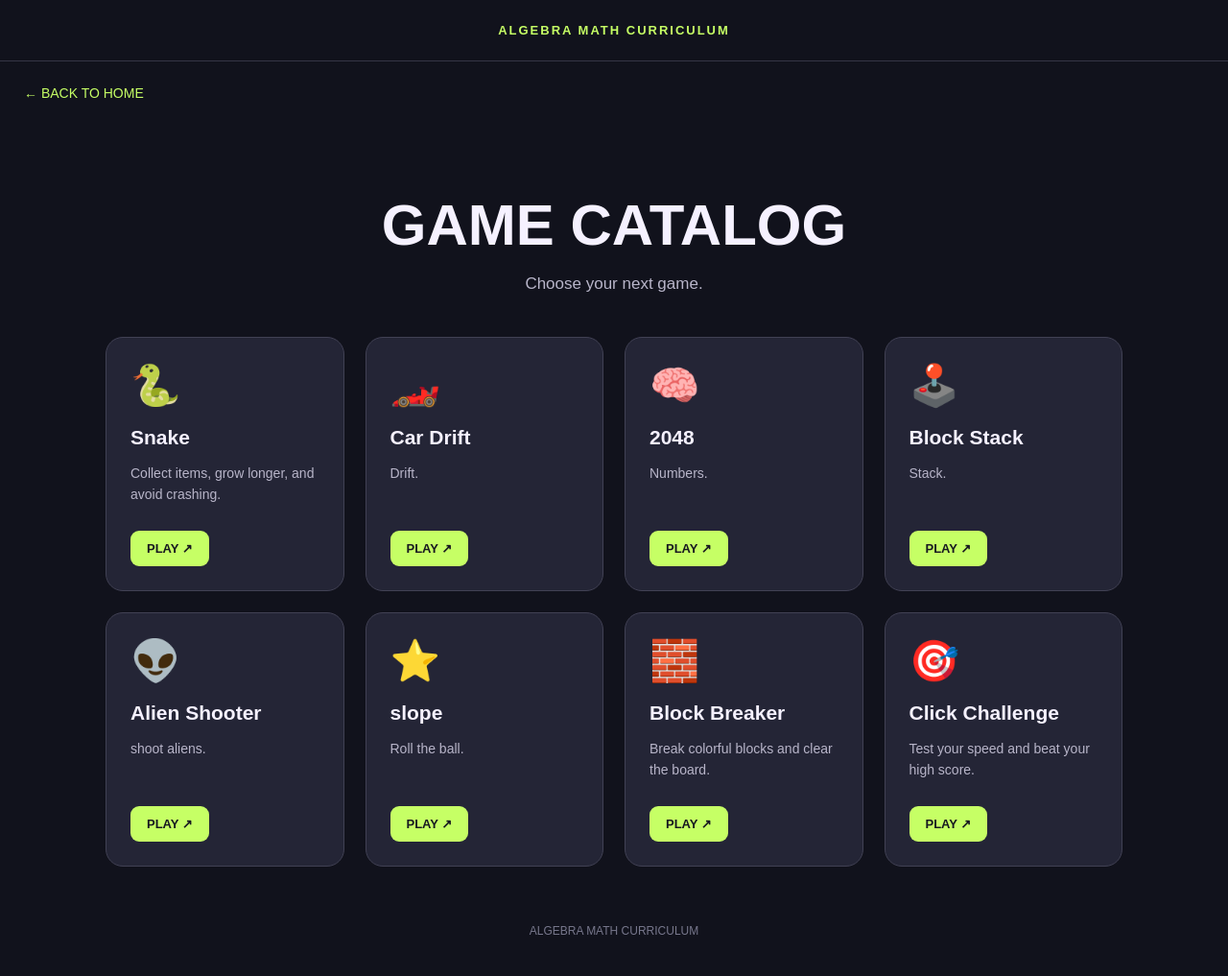
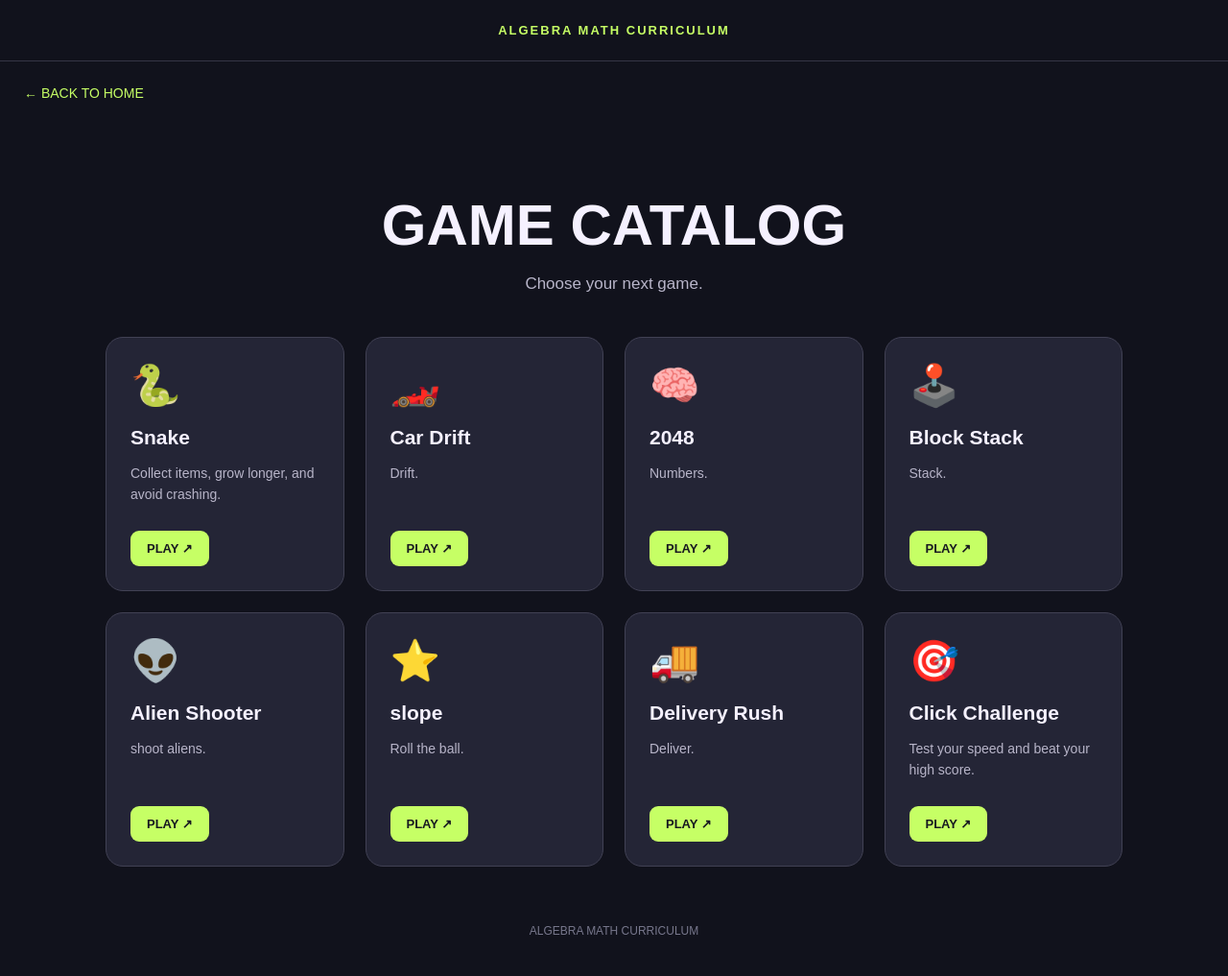
Before and after one commit to Noah-Piermont/algebra-math-curriculum, a plain HTML site: page catalog.html in a window 1280 px wide. Shown: the whole page at 96% size. Drawn offline with Linux system fonts and the light colour scheme.

Commit message:
Update game details for Delivery Rush

```diff
--- a/catalog.html
+++ b/catalog.html
@@ -316,13 +316,13 @@
 
       <div class="game-card">
 
-        <div class="game-icon">🧱</div>
+        <div class="game-icon">🚚</div>
 
-        <h2>Block Breaker</h2>
+        <h2>Delivery Rush</h2>
 
-        <p>Break colorful blocks and clear the board.</p>
+        <p>Deliver.</p>
 
-        <a class="play-button" href="#">PLAY ↗</a>
+        <a class="play-button" href="games/deliveryrush.html">PLAY ↗</a>
 
       </div>
 
```
